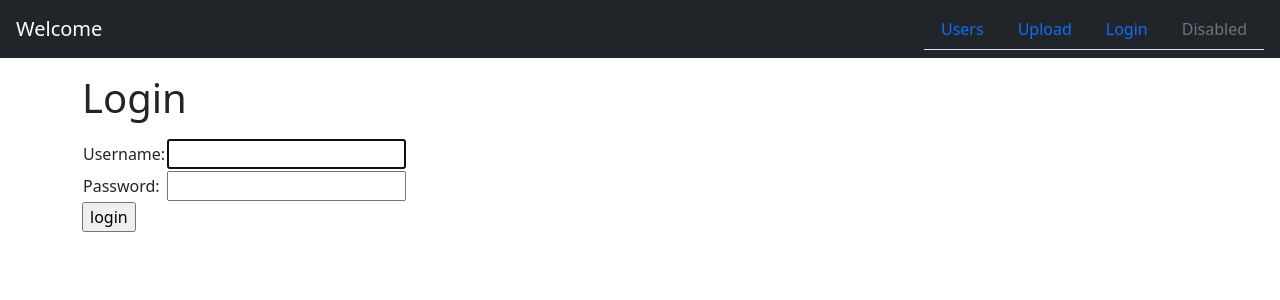
After one commit to Wrexan/XML_CSV_to_Django2, a Django app: page /login/ in a window 1280 px wide. The commit adds this page. Shown: the top 300 px of the page. Run offline with Django 4.2, Linux system fonts and the light colour scheme; parts of the project's set-up code (start-up, migrations or seed data) failed here and were passed over.

Commit message:
add login page add login/logout logic

```diff
--- a/XML_CSV_to_Django2/settings.py
+++ b/XML_CSV_to_Django2/settings.py
@@ -103,6 +103,8 @@ AUTH_PASSWORD_VALIDATORS = [
 ]
 
 AUTH_USER_MODEL = 'users.User'
+LOGIN_REDIRECT_URL = '/'
+LOGOUT_REDIRECT_URL = '/login/'
 
 # Internationalization
 # https://docs.djangoproject.com/en/4.1/topics/i18n/
--- a/templates/base.html
+++ b/templates/base.html
@@ -9,23 +9,29 @@
 <body>
     <script src="https://cdn.jsdelivr.net/npm/@popperjs/core@2.11.6/dist/umd/popper.min.js" integrity="sha384-oBqDVmMz9ATKxIep9tiCxS/Z9fNfEXiDAYTujMAeBAsjFuCZSmKbSSUnQlmh/jp3" crossorigin="anonymous"></script>
     <script src="https://cdn.jsdelivr.net/npm/bootstrap@5.2.2/dist/js/bootstrap.min.js" integrity="sha384-IDwe1+LCz02ROU9k972gdyvl+AESN10+x7tBKgc9I5HFtuNz0wWnPclzo6p9vxnk" crossorigin="anonymous"></script>
-    <nav class="navbar navbar-dark bg-dark text-white ">
-        <a class="navbar-brand" href="/">Test Task</a>
+        <nav class="navbar navbar-dark bg-dark text-white px-3">
+            <a class="navbar-brand" href="/"> Welcome {{ user.username }}</a>
             <ul class="nav nav-tabs ">
                 <li class="nav-item ">
-            <a class="nav-link active" href="/">Users</a>
+                    <a class="nav-link {{ a_user_list }}" href="/">Users</a>
                 </li>
                 <li class="nav-item">
-            <a class="nav-link" href="/upload/">Upload</a>
+                    <a class="nav-link {{ a_upload_users }}" href="/upload/">Upload</a>
                 </li>
                 <li class="nav-item">
+                    {% if user.is_authenticated %}
+                        <a class="nav-link" href="/logout/">Logout</a>
+                    {% else %}
                         <a class="nav-link" href="/login/">Login</a>
+                    {% endif %}
                 </li>
                 <li class="nav-item">
                 <a class="nav-link disabled" href="#" tabindex="-1" aria-disabled="true">Disabled</a>
                 </li>
             </ul>
         </nav>
+    <div class="container" >
         {% block body %} {% endblock %}
+    </div>
 </body>
 </html>
--- /dev/null
+++ b/templates/registration/login.html
@@ -0,0 +1,21 @@
+{% extends 'base.html'%}
+
+{% block body %}
+    <h1 class="my-3">Login</h1>
+    <form method="post" action="{% url 'login' %}">
+    {% csrf_token %}
+    <table>
+        <tr>
+            <td>{{ form.username.label_tag }}</td>
+            <td>{{ form.username }}</td>
+        </tr>
+        <tr>
+            <td>{{ form.password.label_tag }}</td>
+            <td>{{ form.password }}</td>
+        </tr>
+    </table>
+
+    <input type="submit" value="login">
+</form>
+
+{% endblock %}
--- a/templates/users/upload_users.html
+++ b/templates/users/upload_users.html
@@ -1,7 +1,7 @@
 {% extends 'base.html'%}
 
 {% block body %}
-    <h1>Upload</h1>
+    <h1 class="my-3">Upload</h1>
     <form method="post" enctype="multipart/form-data">
         {% csrf_token %}
         <div class="mb-4 h5">
--- a/templates/users/users.html
+++ b/templates/users/users.html
@@ -1,7 +1,7 @@
 {% extends 'base.html'%}
 
 {% block body %}
-    <h1>Users</h1>
+    <h1 class="my-3">Users</h1>
     <table class="table table-striped">
         <tr>
             <th>Username</th>
--- a/users/urls.py
+++ b/users/urls.py
@@ -1,8 +1,9 @@
-from django.urls import path
+from django.urls import path, include
 
 from . import views
 
 urlpatterns = [
     path('', views.UserList.as_view()),
     path('upload/', views.UserUploadFormView.as_view()),
+    path('', include('django.contrib.auth.urls')),
     ]
--- a/users/views.py
+++ b/users/views.py
@@ -9,7 +9,8 @@ class UserList(ListView):
 
     def get(self, request, *args, **kwargs):
         user_list = User.objects.all()
-        return render(request, "users/users.html", {"user_list": user_list})
+        return render(request, "users/users.html", {"user_list": user_list,
+                                                    "a_user_list": "active"})
 
 
 class UserUploadFormView(FormView):
@@ -22,7 +23,7 @@ class UserUploadFormView(FormView):
         #     return render(request, self.template_name)
         # return redirect('/')
 
-        return render(request, self.template_name)
+        return render(request, self.template_name, {"a_upload_users": "active"})
 
     def post(self, request, *args, **kwargs):
         if request.user.is_superuser:
```
Lines whose indentation alone changed are shown as unchanged.
